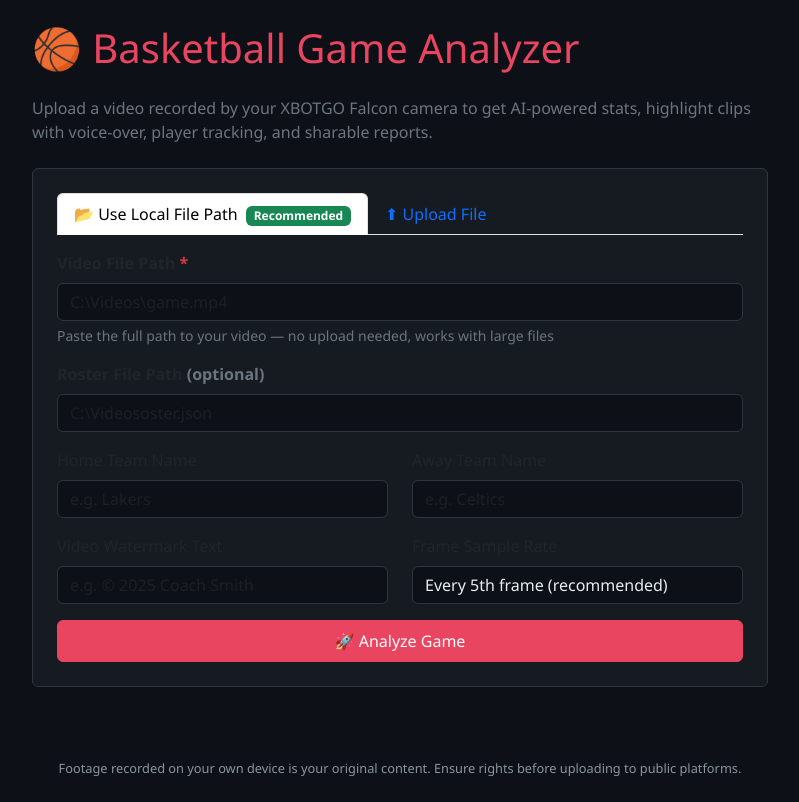
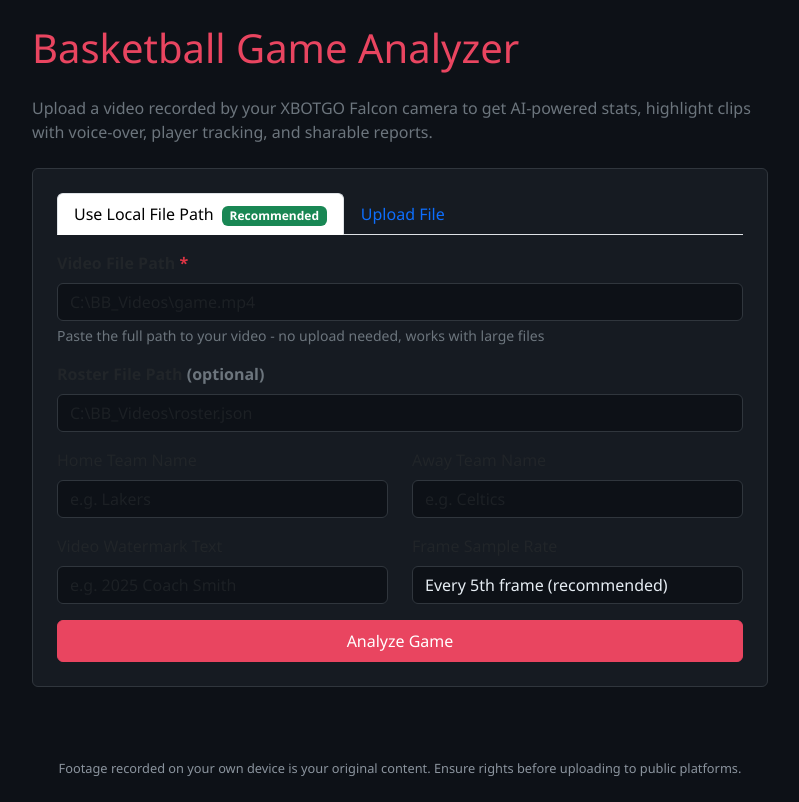
Before and after one commit to gipghub/tutorial, a Flask app: page / in a window 1280 px wide. Shown: the part 55-857 px from the top of the page, without its empty margins (240-1039 px from the left). Run offline with Flask 3, Linux system fonts and the light colour scheme.

Commit message:
Clean up index.html: remove emojis, fix placeholders for Windows paths

```diff
--- a/basketball_analyzer/web/templates/index.html
+++ b/basketball_analyzer/web/templates/index.html
@@ -1,9 +1,9 @@
 {% extends "base.html" %}
-{% block title %}{{ app_name }} — Upload{% endblock %}
+{% block title %}{{ app_name }} - Upload{% endblock %}
 {% block content %}
 <div class="row justify-content-center">
   <div class="col-md-8">
-    <h1 class="mb-4" style="color:#e94560;">🏀 Basketball Game Analyzer</h1>
+    <h1 class="mb-4" style="color:#e94560;">Basketball Game Analyzer</h1>
     <p class="text-secondary mb-4">
       Upload a video recorded by your XBOTGO Falcon camera to get AI-powered stats,
       highlight clips with voice-over, player tracking, and sharable reports.
@@ -13,12 +13,12 @@
       <ul class="nav nav-tabs mb-3" id="inputTabs">
         <li class="nav-item">
           <button class="nav-link active" id="localTab" type="button" onclick="switchTab('local')">
-            📂 Use Local File Path <span class="badge bg-success ms-1">Recommended</span>
+            Use Local File Path <span class="badge bg-success ms-1">Recommended</span>
           </button>
         </li>
         <li class="nav-item">
           <button class="nav-link" id="uploadTab" type="button" onclick="switchTab('upload')">
-            ⬆ Upload File
+            Upload File
           </button>
         </li>
       </ul>
@@ -29,14 +29,13 @@
           <div class="mb-3">
             <label class="form-label fw-bold">Video File Path <span class="text-danger">*</span></label>
             <input type="text" class="form-control" name="local_video_path" id="localVideoPath"
-              placeholder="C:\Videos\game.mp4">
-            <div class="form-text text-secondary">Paste the full path to your video — no upload needed, works with large files</div>
+              placeholder="C:\BB_Videos\game.mp4">
+            <div class="form-text text-secondary">Paste the full path to your video - no upload needed, works with large files</div>
           </div>
           <div class="mb-3">
             <label class="form-label fw-bold">Roster File Path <span class="text-secondary">(optional)</span></label>
             <input type="text" class="form-control" name="local_roster_path"
-              placeholder="C:\Videos
-oster.json">
+              placeholder="C:\BB_Videos\roster.json">
           </div>
         </div>
 
@@ -44,7 +43,7 @@
           <div class="mb-3">
             <label class="form-label fw-bold">Game Video <span class="text-danger">*</span></label>
             <input type="file" class="form-control" name="video" accept=".mp4,.mov,.avi,.mkv">
-            <div class="form-text text-secondary">MP4, MOV, AVI, MKV — may fail for large files on Windows</div>
+            <div class="form-text text-secondary">MP4, MOV, AVI, MKV - may fail for large files on Windows</div>
           </div>
           <div class="mb-3">
             <label class="form-label fw-bold">Roster File <span class="text-secondary">(optional)</span></label>
@@ -66,7 +65,7 @@
         <div class="row mb-3">
           <div class="col-md-6 mb-3 mb-md-0">
             <label class="form-label">Video Watermark Text</label>
-            <input type="text" class="form-control" name="watermark" placeholder="e.g. © 2025 Coach Smith">
+            <input type="text" class="form-control" name="watermark" placeholder="e.g. 2025 Coach Smith">
           </div>
           <div class="col-md-6">
             <label class="form-label">Frame Sample Rate</label>
@@ -79,10 +78,7 @@
         </div>
 
         <button type="submit" class="btn btn-primary w-100 py-2" id="submitBtn">
-          🚀 Analyze Game
-        </button>
-        <button id="installBtn" class="btn btn-outline-light w-100 mt-2" style="display:none;">
-          📲 Install App
+          Analyze Game
         </button>
       </form>
     </div>
@@ -105,7 +101,7 @@
 document.getElementById('uploadForm').addEventListener('submit', async (e) => {
   e.preventDefault();
   const btn = document.getElementById('submitBtn');
-  btn.textContent = activeTab === 'local' ? '⏳ Starting...' : '⏳ Uploading...';
+  btn.textContent = activeTab === 'local' ? 'Starting...' : 'Uploading...';
   btn.disabled = true;
 
   const formData = new FormData(e.target);
@@ -121,24 +117,21 @@
       data = JSON.parse(text);
     } catch {
       const firstLine = text.replace(/<[^>]+>/g, ' ').replace(/\s+/g, ' ').trim().slice(0, 300);
-      alert('Server error:
-' + firstLine);
-      btn.textContent = '🚀 Analyze Game';
+      alert('Server error:\n' + firstLine);
+      btn.textContent = 'Analyze Game';
       btn.disabled = false;
       return;
     }
     if (data.job_id) {
       window.location.href = `/results/${data.job_id}`;
     } else {
-      alert('Error: ' + (data.error || 'Unknown error') + (data.detail ? '
-
-' + data.detail.slice(0, 500) : ''));
-      btn.textContent = '🚀 Analyze Game';
+      alert('Error: ' + (data.error || 'Unknown error') + (data.detail ? '\n\n' + data.detail.slice(0, 500) : ''));
+      btn.textContent = 'Analyze Game';
       btn.disabled = false;
     }
   } catch (err) {
     alert('Failed: ' + err.message);
-    btn.textContent = '🚀 Analyze Game';
+    btn.textContent = 'Analyze Game';
     btn.disabled = false;
   }
 });
```
